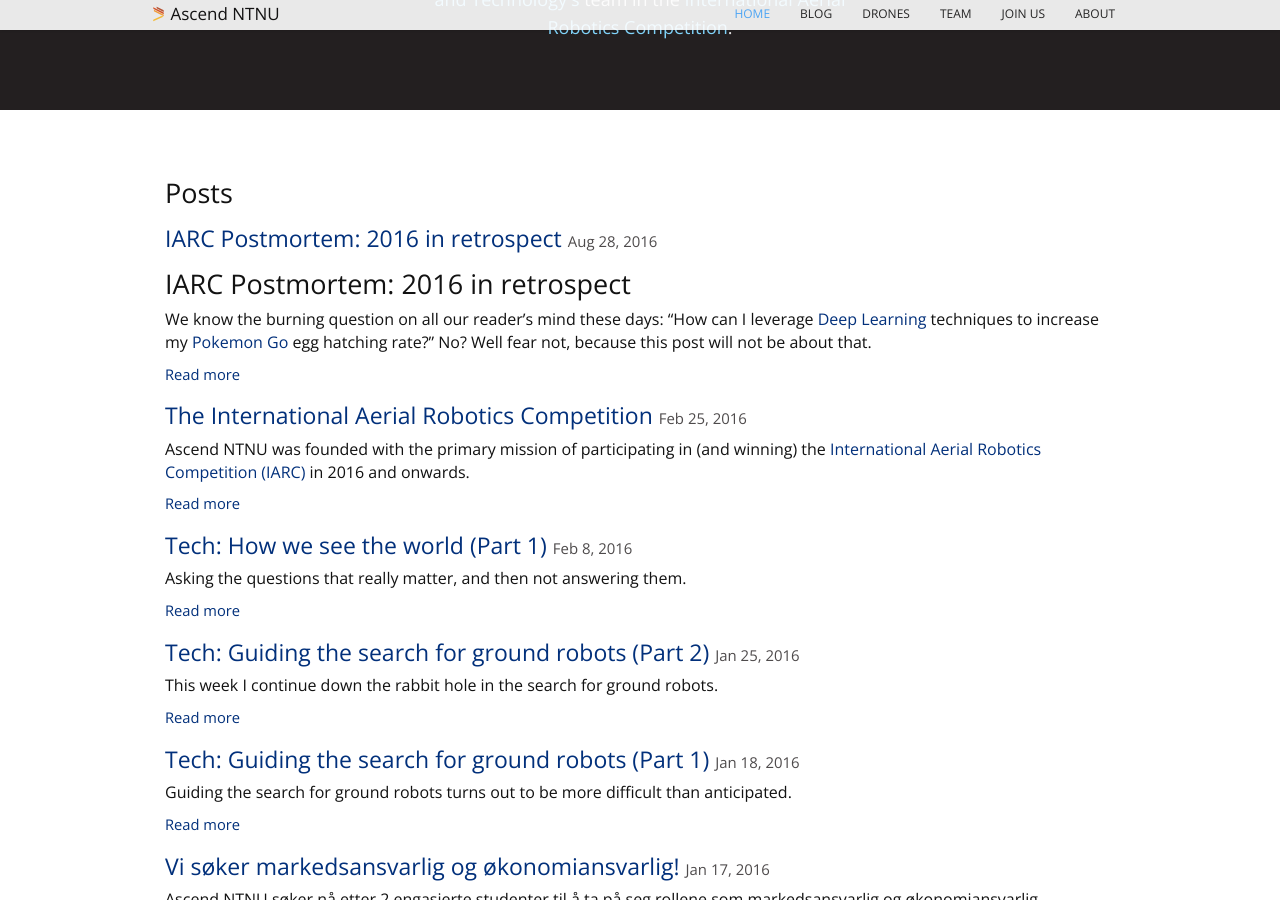
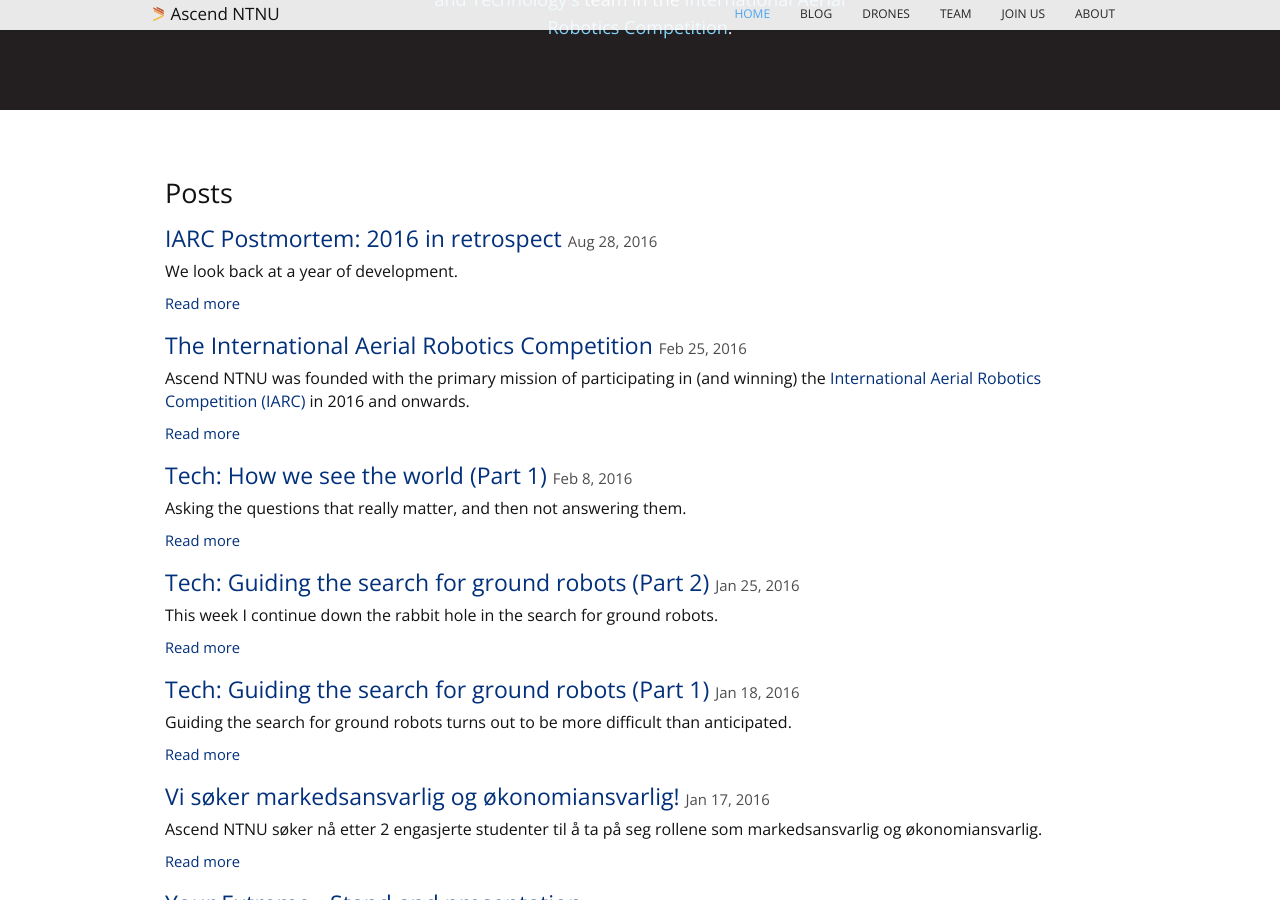
Before and after one commit to AscendNTNU/AscendNTNU.github.io, a Jekyll site: the page built from index.html, in a window 1280 px wide and 900 px high, scrolled down 456 px. Built offline with Jekyll 4.4.1, drawn with Linux system fonts in a browser that asks for light colours.

Commit message:
Forgot short summary

```diff
--- a/_posts/2016-08-28-Retrospect-2016.md
+++ b/_posts/2016-08-28-Retrospect-2016.md
@@ -5,6 +5,8 @@
 categories: IARC competition
 author: Simen Haugo
 ---
+
+We look back at a year of development.
 
 IARC Postmortem: 2016 in retrospect
 -------------------------------------------
```
